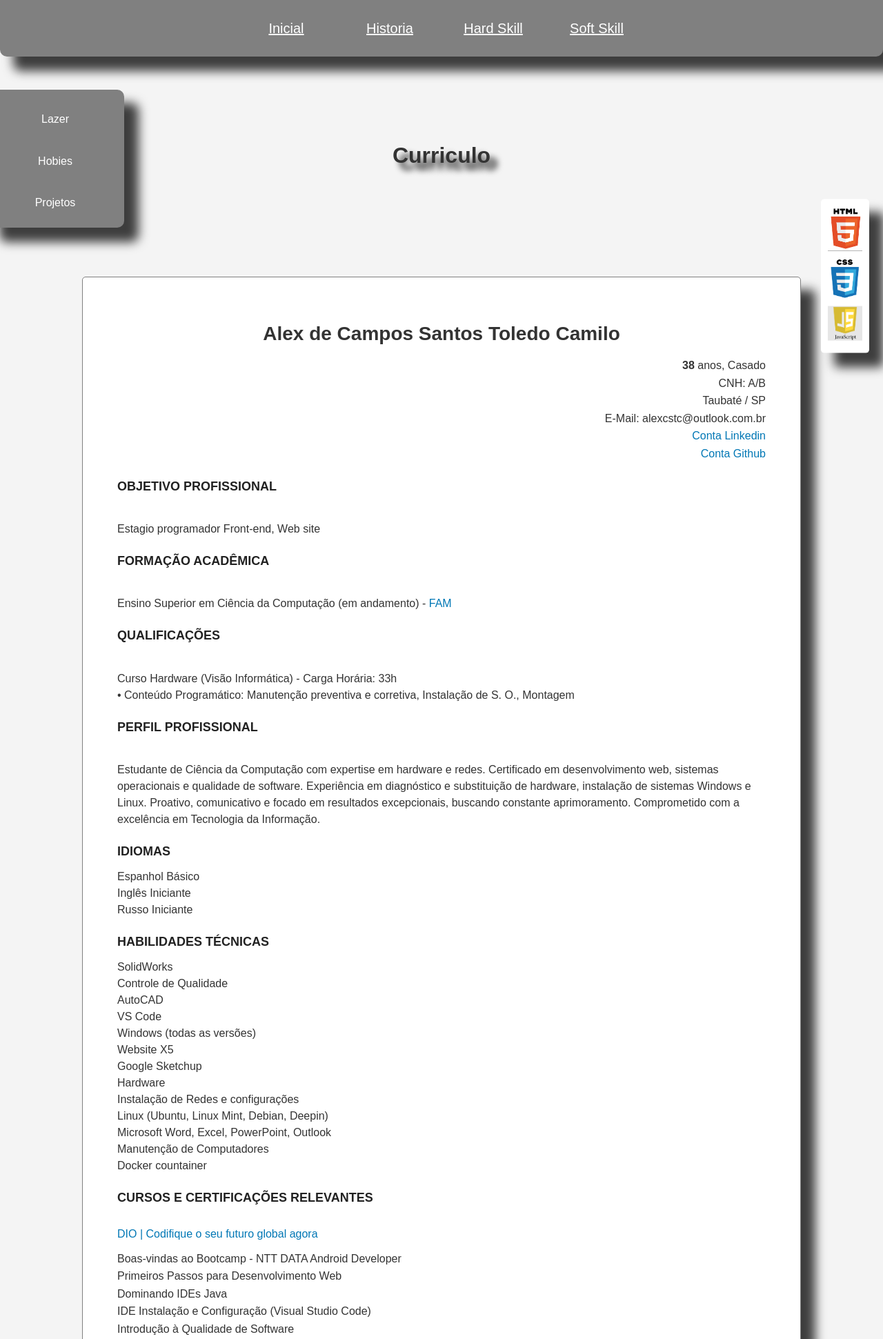
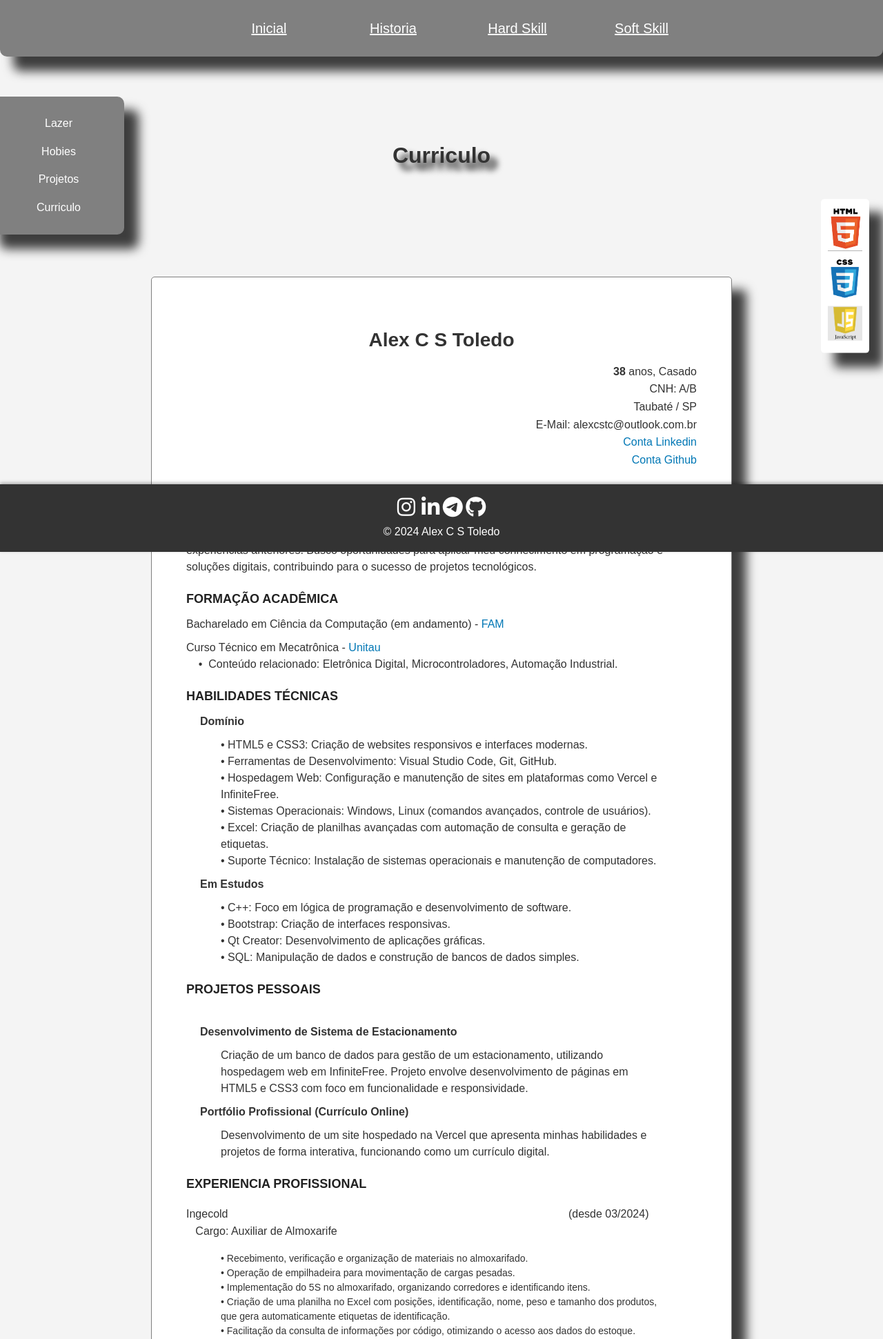
Before and after one commit to alexcruix/Meu-Blog, a PHP site: page /inicial.html in a window 1280 px wide. Shown: the top 1941 px of the page at 69% size. Run offline with PHP 8.4, Linux system fonts and the light colour scheme.

Commit message:
update css, html

```diff
--- a/css/style.css
+++ b/css/style.css
@@ -1,12 +1,16 @@
 /* Reseta o estilo básico e remove margens/paddings padrão */
 * {
-    margin: 0px;
-    padding: 0;
     box-sizing: border-box; /* Garante que o padding e a borda não aumentem o tamanho dos elementos */
 }
 
+html, body {
+    margin: 0; /* Remove margens padrão */
+    padding: 0; /* Remove espaçamento padrão */
+    font-family: Arial, Helvetica, sans-serif;
+}
+
 .header{
-    max-width: 1200px;
+    max-width: 1100px;
 }
 
 /* Estilização do corpo da página */
@@ -56,6 +60,10 @@ body {
 .menu ul li a:hover{
     color: black;
     background-color: white;
+    box-shadow: 2px 0 5px rgba(0, 0, 0, 0.5); /* Sombra para efeito visual */
+    -webkit-box-shadow: 20px 20px 15px 1px rgba(0,0,0,0.75);
+    -moz-box-shadow: 20px 20px 15px 1px rgba(0,0,0,0.75);
+    box-shadow: 20px 20px 15px 1px rgba(0,0,0,0.75);
 }
 
 .liguagem-programacao{
@@ -84,7 +92,7 @@ body {
 
 .menu-vertical {
     position: fixed; /* Fixa o menu na lateral da página */
-    top: 130px; /* Alinha o menu ao topo */
+    top: 140px; /* Alinha o menu ao topo */
     left: -20px; /* Coloca o menu na lateral esquerda */
     width: 200px; /* Largura do menu */
     background-color: grey; /* Cor de fundo do menu */
@@ -98,29 +106,36 @@ body {
 }
 
 .menu-vertical ul {
+    position: relative;
+    top: -15px;
     list-style-type: none; /* Remove os marcadores da lista */
-    padding: 0; /* Remove o padding padrão */
+    padding: 0px 10px; /* Remove o padding padrão */
 }
 
 .menu-vertical li {
-    margin-bottom: 15px; /* Espaço entre os itens */
+    margin-bottom: 5px; /* Espaço entre os itens */
 }
 
 .menu-vertical a {
     color: white; /* Cor do texto */
+    width: 150px;
     text-decoration: none; /* Remove o sublinhado */
     display: block; /* Faz o link ocupar toda a largura do item */
-    padding: 10px; /* Espaçamento interno dos links */
+    padding: 5px; /* Espaçamento interno dos links */
 }
 
 .menu-vertical a:hover {
     background-color: white; /* Fundo do link ao passar o mouse */
     color: black; /* Cor do texto ao passar o mouse */
+    box-shadow: 2px 0 5px rgba(0, 0, 0, 0.5); /* Sombra para efeito visual */
+    -webkit-box-shadow: 20px 20px 15px 1px rgba(0,0,0,0.75);
+    -moz-box-shadow: 20px 20px 15px 1px rgba(0,0,0,0.75);
+    box-shadow: 20px 20px 15px 1px rgba(0,0,0,0.75);
 }
 
 
 .link-menu{
-    width: 150px;
+    width: 180px;
 }
 
 .folha-curriculo{
@@ -146,7 +161,7 @@ body {
 
 /* Container do currículo */
 .curriculo {
-    width: 1000px; /* Define a largura do currículo */
+    width: 800px; /* Define a largura do currículo */
     background-color: white;
     padding: 30px;
     border-radius: 0px;
@@ -190,3 +205,60 @@ body {
     margin-top: 100px;
     text-shadow: 10px 10px 10px #000000;
 }
+
+.social-links {
+    margin-bottom: 8px;
+    padding: 10px;
+}
+
+.social-links a {
+    color: white;
+    font-size: 30px;
+    text-decoration: none;
+    transition: color 0.3s ease;
+}
+
+.social-links a:hover {
+    color: #0400ff; /* Cor de destaque ao passar o mouse */
+}
+
+footer p {
+    margin-top: -20px;
+}
+
+footer {
+    position: fixed;
+    bottom: 0px;
+    width: 100%;
+    background-color: #333;
+    color: white;
+    text-align: center;
+    padding: 0px 0px 0px;
+    font-size: 16px;
+    box-shadow: 0px -2px 5px rgba(0, 0, 0, 0.3);
+}
+
+.cursosdominio1{
+    padding: 0px 20px;
+}
+
+.cursosdominio2{
+    padding: 0px 50px;
+}
+
+pre{
+    font-family: Arial, Helvetica, sans-serif;
+}
+
+.experiencia1{
+    padding: 0px 50px;
+    font-size: 14px;
+}
+
+.certificadodio{
+    padding: 0px 20px 0px;
+    display: flex;
+    position: relative;
+    top: -4px;
+    font-size: 12px;
+}
--- a/inicial.html
+++ b/inicial.html
@@ -7,11 +7,11 @@
     <meta name="author" content="Alex de Campos Santos Toledo Camilo" />
     <link rel="stylesheet" href="css/style.css">
     <script language=javascript src="java/script.js" type="text/javascript"></script>
+    <link rel="stylesheet" href="https://cdnjs.cloudflare.com/ajax/libs/font-awesome/6.0.0-beta3/css/all.min.css">
     <title>Meu Blog</title>
 </head>
 <body>
-    <div>
-
+        <header>
             <div class="menu">
                 <ul>
                     <li class="link-menu"><a href="index.html">Inicial</a></li>
@@ -25,8 +25,11 @@
                         <li><a href="lazer.html">Lazer</a></li>
                         <li><a href="hobies.html">Hobies</a></li>
                         <li><a href="projetos.html">Projetos</a></li>
+                        <li><a href="inicial.html">Curriculo</a></li>
                     </ul>
                 </div>
+        </header>
+    <main>
             <div class="liguagem-programacao">
                 <div>
                     <img src="img/html5.png" alt="HTML5" width="50" height="65">
@@ -45,118 +48,120 @@
 
                         <div class="curriculo-informacao">
                             <p>
-                                    <h1 class="">Alex de Campos Santos Toledo Camilo</h1>
+                            <h1 class="">Alex C S Toledo</h1>
                             <b id="idade"></b> anos, Casado <br>
                             CNH: A/B <br>
                             Taubaté / SP <br>
                             E-Mail: alexcstc@outlook.com.br <br>
-                                    <a class="linksredesociallinkedin" href="https://www.linkedin.com/in/alexcstc/">Conta Linkedin</a> <br>
-                                    <a class="linksredesocialgithub" href="https://github.com/alexcruix">Conta Github</a> <br>
+                            <a class="linksredesociallinkedin" href="https://www.linkedin.com/in/alexcstc/" target="_blank">Conta Linkedin</a> <br>
+                            <a class="linksredesocialgithub" href="https://github.com/alexcruix" target="_blank">Conta Github</a> <br>
                             </p>
                         </div>
                     <div class="curriculo-sessao">
-                                <strong>OBJETIVO PROFISSIONAL</strong> <br>
-                                <p>Estagio programador Front-end, Web site</p>
+                        <strong>OBJETIVO PROFISSIONAL</strong>
+                        <p>Profissional em transição para a área de TI, com foco em desenvolvimento web e front-end.
+                            Possuo habilidades técnicas em organização, automação de processos e gestão de informações,
+                            adquiridas em experiências anteriores. Busco oportunidades para aplicar meu conhecimento em
+                            programação e soluções digitais, contribuindo para o sucesso de projetos tecnológicos. </p>
                     </div>
                     <div class="curriculo-sessao">
-                                <strong>FORMAÇÃO ACADÊMICA</strong> <br>
-                                <p>Ensino Superior em Ciência da Computação (em andamento) - <a class="fam" href="https://www.vemprafam.com.br">FAM</a></p>
+                        <strong>FORMAÇÃO ACADÊMICA</strong>
+                        <p>Bacharelado em Ciência da Computação (em andamento) - <a class="fam" href="https://www.vemprafam.com.br" target="_blank">FAM</a></p>
+
+                        <p>Curso Técnico em Mecatrônica - <a href="https://colegio.unitau.br/cursos/tecnico-em-mecatronica/" target="_blank">Unitau</a> <br>
+                        &nbsp&nbsp&nbsp&nbsp•&nbsp Conteúdo relacionado: Eletrônica Digital, Microcontroladores, Automação Industrial. </p>
+
                     </div>
                     <div class="curriculo-sessao">
-                                <strong>QUALIFICAÇÕES</strong> <br>
-                                <p>Curso Hardware (Visão Informática) - Carga Horária: 33h <br>
-                                • Conteúdo Programático: Manutenção preventiva e corretiva, Instalação de S. O., Montagem</p>
+                        <strong>HABILIDADES TÉCNICAS</strong>
+                        <P class="cursosdominio1"><b>Domínio</b></P>
+                        <p class="cursosdominio2"> • HTML5 e CSS3: Criação de websites responsivos e interfaces modernas. <br>
+                            • Ferramentas de Desenvolvimento: Visual Studio Code, Git, GitHub. <br>
+                            • Hospedagem Web: Configuração e manutenção de sites em plataformas como Vercel e InfiniteFree. <br>
+                            • Sistemas Operacionais: Windows, Linux (comandos avançados, controle de usuários). <br>
+                            • Excel: Criação de planilhas avançadas com automação de consulta e geração de etiquetas. <br>
+                            • Suporte Técnico: Instalação de sistemas operacionais e manutenção de computadores. <br>
+                            </p>
+
+                        <P class="cursosdominio1"><b>Em Estudos</b></P>
+                        <p class="cursosdominio2"> • C++: Foco em lógica de programação e desenvolvimento de software. <br>
+                            • Bootstrap: Criação de interfaces responsivas. <br>
+                            • Qt Creator: Desenvolvimento de aplicações gráficas. <br>
+                            • SQL: Manipulação de dados e construção de bancos de dados simples. <br> </p>
                     </div>
                     <div class="curriculo-sessao">
-                                <strong>PERFIL PROFISSIONAL</strong> <br>
-                                <p>Estudante de Ciência da Computação com expertise em hardware e redes.
-                                    Certificado em desenvolvimento web, sistemas operacionais e qualidade de software.
-                                    Experiência em diagnóstico e substituição de hardware, instalação de sistemas Windows e Linux.
-                                    Proativo, comunicativo e focado em resultados excepcionais, buscando constante aprimoramento.
-                                    Comprometido com a excelência em Tecnologia da Informação.</p>
+                        <strong>PROJETOS PESSOAIS</strong> <br>
+                        <P class="cursosdominio1"><b>Desenvolvimento de Sistema de Estacionamento </b></P>
+                        <p class="cursosdominio2"> Criação de um banco de dados para gestão de um estacionamento, utilizando hospedagem web em InfiniteFree.
+                             Projeto envolve desenvolvimento de páginas em HTML5 e CSS3 com foco em funcionalidade e responsividade.  </p>
+                        <P class="cursosdominio1"><b>Portfólio Profissional (Currículo Online)  </b></P>
+                        <p class="cursosdominio2"> Desenvolvimento de um site hospedado na Vercel que apresenta minhas habilidades
+                             e projetos de forma interativa, funcionando como um currículo digital. </p>
+
+                    </div>
+                    <div class="curriculo-sessao">
+                        <strong>EXPERIENCIA PROFISSIONAL</strong>
+                        <pre>Ingecold                                                                                                               (desde 03/2024) <br>   Cargo: Auxiliar de Almoxarife  </pre>
+                        <p class="experiencia1"> • Recebimento, verificação e organização de materiais no almoxarifado. <br>
+                            • Operação de empilhadeira para movimentação de cargas pesadas. <br>
+                            • Implementação do 5S no almoxarifado, organizando corredores e identificando itens. <br>
+                            • Criação de uma planilha no Excel com posições, identificação, nome, peso e tamanho dos produtos, que
+                             gera automaticamente etiquetas de identificação. <br>
+                            • Facilitação da consulta de informações por código, otimizando o acesso aos dados do estoque.
+                            </p>
+
+                        <pre>Loghis (Alstom)                                                                                               (02/2023 - 12/2023) <br>   Cargo: Alimentador de Linha / Líder Temporário   </pre>
+                        <p class="experiencia1"> • Utilização do SAP para coleta de dados e criação de planilhas que auxiliam na
+                             reposição de itens e organização do estoque. <br>
+                            • Treinamento de funcionários no uso do sistema e da "gun" para operações de estoque. <br>
+                            • Suporte na recuperação de contas e solicitações de criação de contas Microsoft e SAP. <br>
+                            • Liderança de equipe por 3 meses, devido à falta de funcionários, gerenciando realocação de peças e
+                             organização do estoque, além de orientar os colaboradores nas tarefas operacionais. <br>
+                            </p>
+                    </div>
+                    <div class="curriculo-sessao">
+                        <strong>CERTIFICAÇÕES E CURSOS</strong>
+                        <a class="certificadodio" href="https://www.dio.me" target="_blank">DIO | Codifique o seu futuro global agora</a>
+                        <p class="experiencia1">• Boas-vindas ao Bootcamp - NTT DATA Android Developer <br>
+                            • Primeiros Passos para Desenvolvimento Web <br>
+                            • Dominando IDEs Java <br>
+                            • IDE Instalação e Configuração (Visual Studio Code) <br>
+                            • Introdução à Qualidade de Software <br>
+                            • Instalando e Configurando seu Ambiente Node.js <br>
+                            • Linux: Introdução ao Sistema Operacional <br>
+                            • Shell Script - Manipulando Arquivos <br>
+                            • Primeiros Passos com .NET <br>
+                            • Lógica de Programação Essencial <br>
+                            • Introdução à Criação de Websites com HTML5 e CSS3 <br>
+                            • Construindo Páginas para Internet com Bootstrap <br>
+                            • Conceitos de Responsividade e Experiência do Usuário <br>
+                            • Linux: Diretórios e Comandos Essenciais <br>
+                            • Linux: Fundamentos de Redes e Comandos Avançados <br>
+                            • Desmistificando o Android Studio na Prática <br>
+                            • Linux: Controle de Usuários e (Des)Compactação de Arquivos <br>
+                            • Linux: Gerenciamento de Pacotes <br>
+                            </p>
                     </div>
                     <div class="curriculo-sessao">
                         <strong>IDIOMAS</strong>
-                                <p>Espanhol Básico <br>
-                                Inglês Iniciante <br>
-                                Russo Iniciante</p>
-                            </div>
-                            <div class="curriculo-sessao">
-                                <strong>HABILIDADES TÉCNICAS</strong>
-                                <p>SolidWorks <br>
-                                Controle de Qualidade <br>
-                                AutoCAD <br>
-                                VS Code <br>
-                                Windows (todas as versões) <br>
-                                Website X5 <br>
-                                Google Sketchup <br>
-                                Hardware <br>
-                                Instalação de Redes e configurações <br>
-                                Linux (Ubuntu, Linux Mint, Debian, Deepin) <br>
-                                Microsoft Word, Excel, PowerPoint, Outlook <br>
-                                Manutenção de Computadores <br>
-                                Docker countainer</p>
-                            </div>
-                            <div class="curriculo-sessao">
-                                <strong>CURSOS E CERTIFICAÇÕES RELEVANTES</strong> <br>
-                                <a href="https://www.dio.me" class="confgdio">DIO | Codifique o seu futuro global agora</a>  <br>
-                                <p></p>Boas-vindas ao Bootcamp - NTT DATA Android Developer <br>
-                                Primeiros Passos para Desenvolvimento Web <br>
-                                Dominando IDEs Java <br>
-                                IDE Instalação e Configuração (Visual Studio Code) <br>
-                                Introdução à Qualidade de Software <br>
-                                Instalando e Configurando seu Ambiente Node.js <br>
-                                Linux: Introdução ao Sistema Operacional <br>
-                                Shell Script - Manipulando Arquivos <br>
-                                Primeiros Passos com .NET <br>
-                                Lógica de Programação Essencial <br>
-                                Introdução à Criação de Websites com HTML5 e CSS3 <br>
-                                Construindo Páginas para Internet com Bootstrap <br>
-                                Conceitos de Responsividade e Experiência do Usuário <br>
-                                Linux: Diretórios e Comandos Essenciais <br>
-                                Linux: Fundamentos de Redes e Comandos Avançados <br>
-                                Desmistificando o Android Studio na Prática <br>
-                                Linux: Controle de Usuários e (Des)Compactação de Arquivos <br>
-                                Linux: Gerenciamento de Pacotes</p>
-                            </div>
-                            <div class="curriculo-sessao">
-                                <strong>EXPERIÊNCIA PROFISSIONAL</strong>
-                                <strong>Freelancer</strong>
-                                <strong>Data:</strong> Janeiro de 2010 - Fevereiro de 2018
-                                <strong>Manutenção de Computador e Notebook</strong>
-                                <p>Habilidade para identificar e substituir componentes defeituosos, como RAM, discos
-                                rígidos, placa mãe, entre outros. <br><br>
-                                Conhecimento em técnicas de limpeza e resfriamento para garantir o bom funcionamento
-                                dos dispositivos. <br><br>
-                                Capacidade de realizar atualizações de software e firmware.</p>
-                                <strong>Manutenção de Rede</strong>
-                                <p>Conhecimento em topologias de rede e arquiteturas. <br><br>
-                                Habilidade para configurar e manter roteadores, switches e outros dispositivos de rede. <br><br>
-                                Diagnóstico e solução de problemas de conectividade.</p>
-                                <strong>Instalação de Sistema Operacional Windows e Linux</strong> <br><br>
-                                Experiência na instalação e configuração de sistemas operacionais. <br><br>
-                                Conhecimento em particionamento de discos e sistemas de arquivos. <br><br>
-                                Familiaridade com os processos de instalação de drivers e software adicional. <br><br>
-                                <strong>Diagnóstico de Rede e Computadores</strong> <br><br>
-                                Habilidade para identificar e resolver problemas de desempenho e segurança em
-                                computadores e redes. <br><br>
-                                Uso eficaz de ferramentas de diagnóstico e monitoramento. Compreensão de protocolos
-                                de comunicação e padrões de rede. <br><br>
-                                <strong>Ajudar na Escolha de Hardware</strong> <br><br>
-                                Compreensão das necessidades específicas do usuário ou empresa. <br><br>
-                                Acompanhamento das tendências tecnológicas e conhecimento das últimas novidades em
-                                hardware. <br><br>
-                                Capacidade de aconselhar sobre a escolha de componentes compatíveis e adequados para
-                                o tipo de trabalho pretendido. <br><br>
-                                Além dessas habilidades técnicas, é importante destacar competências interpessoais, como
-                                habilidades de comunicação para explicar procedimentos técnicos de maneira clara, paciência
-                                para lidar com usuários com diferentes níveis de experiência em tecnologia, e capacidade de
-                                aprendizado contínuo para se manter atualizado com as mudanças rápidas no campo da
-                                tecnologia da informação. <br><br>
+                        <p class="experiencia1">
+                            • Inglês - Estudando <br>
+                            • Espanhol - Básico
+                            </p>
                     </div>
                 </div>
             </div>
+            <div> <br><br><br><br><br> </div>
+    </main>
+    <footer>
+        <div class="social-links">
+            <a href="https://www.instagram.com/alexcstoledo/" target="_blank" title="Instagram"><i class="fab fa-instagram"></i></a>
+            <a href="https://x.com/Alexcruix" target="_blank" title="X"><i class="fab fa-x-twitter"></i></a>
+            <a href="https://www.linkedin.com/in/alexcstc/" target="_blank" title="LinkedIn"><i class="fab fa-linkedin-in"></i></a>
+            <a href="https://t.me/alexdecs" target="_blank" title="Telegram"><i class="fab fa-telegram-plane"></i></a>
+            <a href="https://github.com/alexcruix?tab=repositories" target="_blank" title="GitHub"><i class="fab fa-github"></i></a>
         </div>
-
+        <p>&copy; 2024 Alex C S Toledo</p>
+    </footer>
 </body>
 </html>
```
Also changed, not shown: css/index.css (+18 -82 lines), historia.html (+20 -4 lines). Lines whose indentation alone changed are shown as unchanged.
